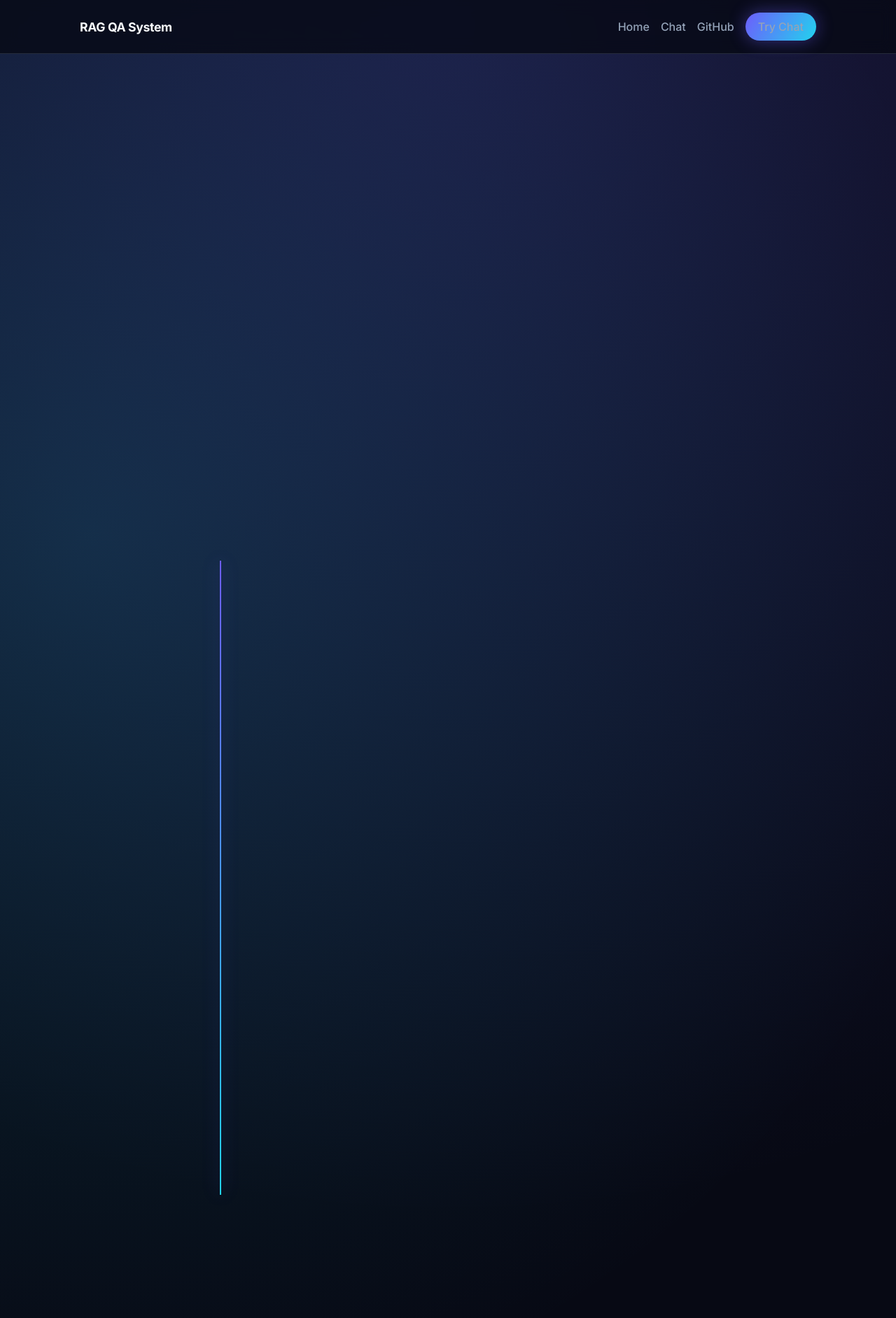
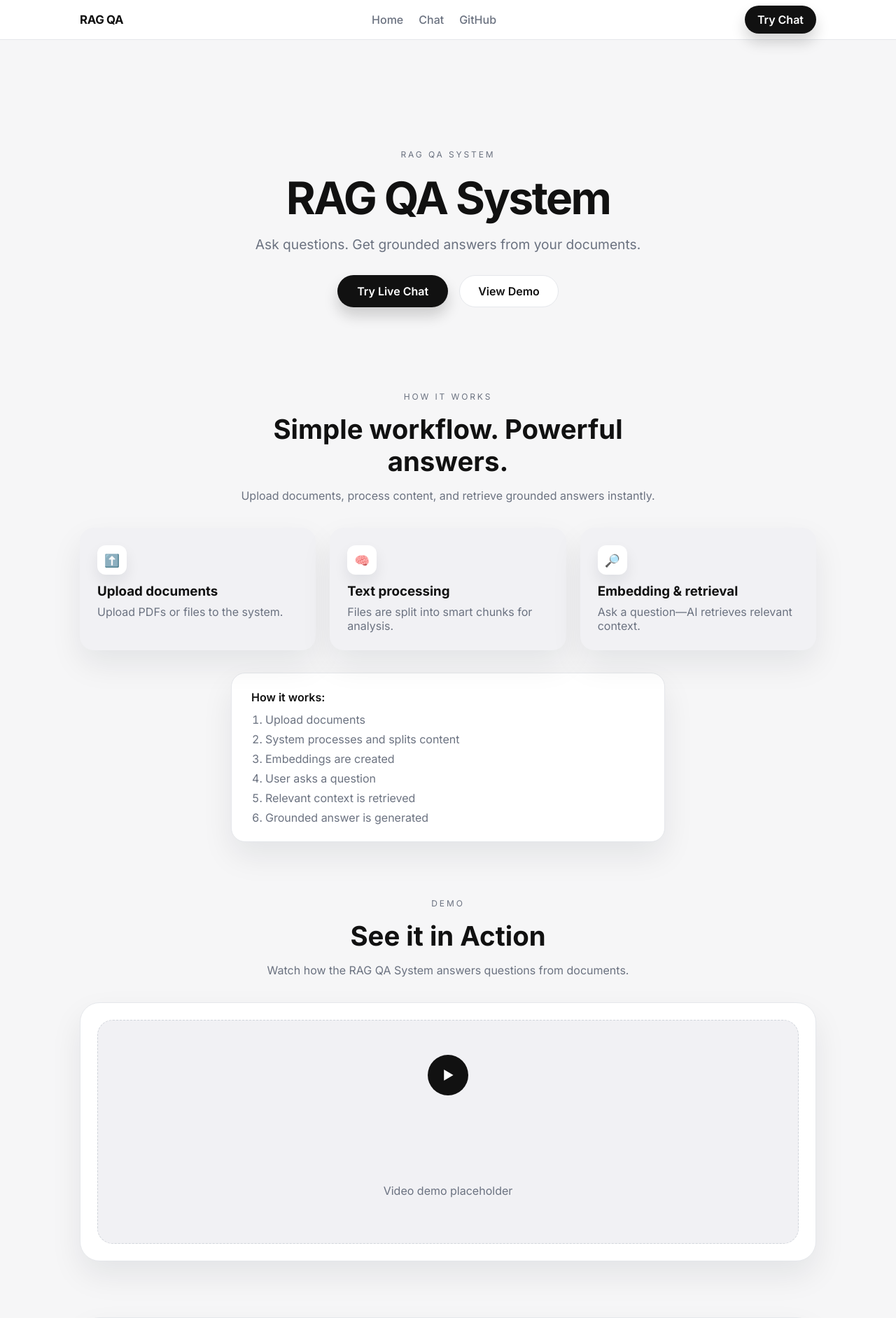
Before and after one commit to Ashutosh-Mishra21/RAG_QA_System, a FastAPI app: page / in a window 1280 px wide. Shown: the top 1883 px of the page at 70% size. Run offline with FastAPI, Linux system fonts and the light colour scheme.

Commit message:
Note 0.1.4: Updated the Web interface for the project

```diff
--- a/Backend/App/Static/css/style.css
+++ b/Backend/App/Static/css/style.css
@@ -1,15 +1,13 @@
 :root {
-    color-scheme: dark;
-    --bg: #070914;
-    --bg-alt: #0c1024;
-    --surface: rgba(15, 23, 42, 0.72);
-    --primary: #6d5dfc;
-    --primary-alt: #22d3ee;
-    --text: #f8fafc;
-    --muted: #94a3b8;
-    --border: rgba(148, 163, 184, 0.2);
-    --shadow: 0 24px 50px rgba(0, 0, 0, 0.45);
-    --glow: 0 0 24px rgba(109, 93, 252, 0.45);
+    color-scheme: light;
+    --bg: #f6f6f7;
+    --surface: #ffffff;
+    --surface-alt: #f1f1f4;
+    --text: #111111;
+    --muted: #6b7280;
+    --border: #e5e7eb;
+    --shadow: 0 20px 45px rgba(15, 23, 42, 0.08);
+    --accent: #111111;
 }
 
 * {
@@ -23,9 +21,7 @@ html {
 body {
     font-family: "Inter", "Segoe UI", sans-serif;
     margin: 0;
-    background: radial-gradient(circle at top, rgba(109, 93, 252, 0.2), transparent 45%),
-        radial-gradient(circle at 10% 20%, rgba(34, 211, 238, 0.16), transparent 40%),
-        var(--bg);
+    background: var(--bg);
     color: var(--text);
 }
 
@@ -37,398 +33,283 @@ a {
     position: sticky;
     top: 0;
     z-index: 10;
-    background: rgba(7, 9, 20, 0.8);
+    background: rgba(255, 255, 255, 0.92);
+    border-bottom: 1px solid var(--border);
     backdrop-filter: blur(10px);
-    border-bottom: 1px solid var(--border);
 }
 
 .nav-inner {
     max-width: 1100px;
     margin: 0 auto;
     padding: 18px 24px;
-    display: flex;
-    justify-content: space-between;
+    display: grid;
+    grid-template-columns: auto 1fr auto;
     align-items: center;
+    gap: 24px;
 }
 
 .logo {
     font-weight: 700;
-    font-size: 1.1rem;
+    font-size: 1.05rem;
+    text-decoration: none;
     letter-spacing: -0.02em;
 }
 
-.nav-links {
+.nav-center {
     display: flex;
-    align-items: center;
-    gap: 16px;
+    justify-content: center;
+    gap: 22px;
+    font-weight: 500;
 }
 
-.nav-links a {
+.nav-center a {
     text-decoration: none;
     color: var(--muted);
-    font-weight: 500;
-    transition: color 0.3s ease;
+    transition: color 0.2s ease;
 }
 
-.nav-links a:hover {
+.nav-center a:hover {
     color: var(--text);
 }
 
 .nav-cta {
     padding: 10px 18px;
     border-radius: 999px;
-    background: linear-gradient(120deg, var(--primary), var(--primary-alt));
+    background: var(--accent);
     color: #fff;
+    text-decoration: none;
     font-weight: 600;
-    box-shadow: var(--glow);
+    box-shadow: 0 12px 20px rgba(17, 17, 17, 0.18);
 }
 
 .container {
     max-width: 1100px;
     margin: 0 auto;
-    padding: 48px 24px 72px;
-}
-
-.glass {
-    background: var(--surface);
-    border: 1px solid var(--border);
-    backdrop-filter: blur(12px);
-}
-
-.pill {
-    display: inline-flex;
-    align-items: center;
-    padding: 6px 14px;
-    border-radius: 999px;
-    background: rgba(109, 93, 252, 0.2);
-    color: var(--text);
-    font-weight: 600;
-    font-size: 0.85rem;
-    border: 1px solid rgba(109, 93, 252, 0.4);
+    padding: 64px 24px 80px;
 }
 
 .hero {
-    display: grid;
-    grid-template-columns: repeat(auto-fit, minmax(280px, 1fr));
-    gap: 32px;
-    align-items: center;
-    padding: 40px 0 16px;
-    position: relative;
-    overflow: hidden;
+    text-align: center;
+    padding: 80px 0 40px;
 }
 
-.hero::before {
-    content: \"\";
-    position: absolute;
-    inset: -40% 10% auto 10%;
-    height: 60%;
-    background: linear-gradient(120deg, rgba(109, 93, 252, 0.3), rgba(34, 211, 238, 0.25));
-    filter: blur(40px);
-    opacity: 0.7;
-    animation: floatGlow 8s ease-in-out infinite;
-    z-index: -1;
+.eyebrow {
+    text-transform: uppercase;
+    letter-spacing: 0.24em;
+    font-size: 0.75rem;
+    color: var(--muted);
+    margin-bottom: 16px;
 }
 
-.hero-content h1 {
-    font-size: clamp(2.4rem, 4vw, 3.4rem);
-    margin: 16px 0 12px;
-    letter-spacing: -0.03em;
+.hero h1 {
+    font-size: clamp(2.6rem, 5vw, 4rem);
+    letter-spacing: -0.04em;
+    margin: 0 0 16px;
 }
 
-.hero-content p {
-    font-size: 1.1rem;
+.hero-subtitle {
+    font-size: 1.2rem;
     color: var(--muted);
-    margin-bottom: 24px;
+    max-width: 620px;
+    margin: 0 auto 32px;
 }
 
-.hero-buttons {
+.hero-actions {
     display: flex;
+    justify-content: center;
+    gap: 16px;
     flex-wrap: wrap;
-    gap: 12px;
 }
 
 .btn-primary {
     display: inline-flex;
     align-items: center;
     justify-content: center;
-    padding: 12px 24px;
-    background: linear-gradient(120deg, var(--primary), var(--primary-alt));
-    color: white;
-    border-radius: 12px;
+    padding: 12px 28px;
+    background: var(--accent);
+    color: #fff;
+    border-radius: 999px;
     text-decoration: none;
+    font-weight: 600;
     border: none;
-    font-weight: 600;
     cursor: pointer;
-    box-shadow: var(--glow);
-    transition: transform 0.3s ease, box-shadow 0.3s ease;
+    transition: transform 0.2s ease, box-shadow 0.2s ease;
+    box-shadow: 0 12px 20px rgba(17, 17, 17, 0.18);
 }
 
 .btn-primary:hover {
     transform: translateY(-2px);
-    box-shadow: 0 0 30px rgba(109, 93, 252, 0.6);
 }
 
-.btn-outline {
-    padding: 12px 24px;
+.btn-secondary {
+    display: inline-flex;
+    align-items: center;
+    justify-content: center;
+    padding: 12px 26px;
+    border-radius: 999px;
     border: 1px solid var(--border);
+    text-decoration: none;
     color: var(--text);
-    border-radius: 12px;
-    text-decoration: none;
-    font-weight: 600;
-    background: rgba(15, 23, 42, 0.4);
-    transition: border 0.3s ease, transform 0.3s ease;
-}
-
-.btn-outline:hover {
-    border-color: rgba(109, 93, 252, 0.6);
-    transform: translateY(-2px);
-}
-
-.hero-metrics {
-    display: grid;
-    grid-template-columns: repeat(auto-fit, minmax(160px, 1fr));
-    gap: 16px;
-    margin-top: 28px;
-}
-
-.hero-metrics div {
-    padding: 14px 16px;
-    border-radius: 12px;
-    border: 1px solid var(--border);
-    background: rgba(15, 23, 42, 0.6);
-}
-
-.hero-metrics strong {
-    display: block;
-    font-size: 1.1rem;
-}
-
-.hero-metrics span {
-    color: var(--muted);
-    font-size: 0.9rem;
-}
-
-.hero-card {
-    border-radius: 20px;
-    padding: 20px;
-    box-shadow: var(--shadow);
-}
-
-.hero-card-header {
-    display: flex;
-    justify-content: space-between;
-    align-items: center;
-    font-size: 0.9rem;
-    color: var(--muted);
-    margin-bottom: 16px;
-}
-
-.status-dot {
-    color: #22c55e;
+    background: #fff;
     font-weight: 600;
 }
 
-.hero-card-body {
-    display: flex;
-    flex-direction: column;
-    gap: 12px;
-}
-
-.chat-bubble {
-    padding: 14px 16px;
-    border-radius: 16px;
-    font-size: 0.95rem;
-    line-height: 1.5;
-}
-
-.chat-bubble.user {
-    background: rgba(109, 93, 252, 0.25);
-    align-self: flex-end;
-}
-
-.chat-bubble.bot {
-    background: rgba(15, 23, 42, 0.7);
-    border: 1px solid var(--border);
+.section {
+    margin-top: 80px;
 }
 
 .section-heading {
     text-align: center;
-    max-width: 680px;
-    margin: 0 auto 32px;
-}
-
-.section-heading span {
-    color: var(--primary-alt);
-    font-weight: 600;
-    text-transform: uppercase;
-    letter-spacing: 0.08em;
-    font-size: 0.75rem;
+    max-width: 640px;
+    margin: 0 auto 36px;
 }
 
 .section-heading h2 {
+    font-size: clamp(1.9rem, 3vw, 2.6rem);
     margin: 10px 0;
-    font-size: 2rem;
 }
 
 .section-heading p {
     color: var(--muted);
 }
 
-.features,
-.tech,
-.demo,
-.how-it-works,
-.cta {
-    margin-top: 80px;
-}
-
-.feature-grid {
+.card-grid {
     display: grid;
-    grid-template-columns: repeat(auto-fit, minmax(240px, 1fr));
+    grid-template-columns: repeat(auto-fit, minmax(230px, 1fr));
     gap: 20px;
 }
 
-.card {
-    padding: 22px;
-    border-radius: 16px;
+.info-card {
+    background: var(--surface-alt);
+    border-radius: 20px;
+    padding: 24px;
     box-shadow: var(--shadow);
-    transition: transform 0.3s ease, box-shadow 0.3s ease;
+    border: 1px solid transparent;
 }
 
-.card:hover {
-    transform: translateY(-6px);
-    box-shadow: 0 0 30px rgba(109, 93, 252, 0.25);
+.info-card h3 {
+    margin: 12px 0 8px;
 }
 
-.card h3 {
-    margin-top: 0;
-    margin-bottom: 10px;
-}
-
-.card p {
+.info-card p {
     color: var(--muted);
     margin: 0;
 }
 
-.tech-grid {
+.card-icon {
+    height: 42px;
+    width: 42px;
+    border-radius: 12px;
+    background: #fff;
     display: grid;
-    grid-template-columns: repeat(auto-fit, minmax(220px, 1fr));
-    gap: 16px;
+    place-items: center;
+    box-shadow: 0 10px 20px rgba(15, 23, 42, 0.08);
+    font-size: 1.1rem;
 }
 
-.tech-card {
-    padding: 18px;
-    border-radius: 14px;
-}
-
-.tech-card span {
-    display: block;
-    font-size: 0.85rem;
-    color: var(--muted);
-    margin-bottom: 6px;
-}
-
-.how-it-works {
-    position: relative;
-}
-
-.timeline {
-    position: relative;
-    display: grid;
-    gap: 20px;
-    max-width: 720px;
-    margin: 0 auto;
-}
-
-.timeline-line {
-    position: absolute;
-    left: 34px;
-    top: 0;
-    bottom: 0;
-    width: 2px;
-    background: linear-gradient(180deg, var(--primary), var(--primary-alt));
-    box-shadow: var(--glow);
-}
-
-.timeline-card {
-    position: relative;
-    display: grid;
-    grid-template-columns: 60px 1fr;
-    gap: 16px;
-    padding: 18px;
-    border-radius: 16px;
-    background: rgba(15, 23, 42, 0.65);
+.steps-block {
+    max-width: 620px;
+    margin: 32px auto 0;
+    background: #fff;
+    padding: 24px 28px;
+    border-radius: 20px;
     border: 1px solid var(--border);
     box-shadow: var(--shadow);
 }
 
-.timeline-icon {
-    height: 44px;
-    width: 44px;
-    border-radius: 12px;
-    background: rgba(109, 93, 252, 0.2);
+.steps-title {
+    font-weight: 600;
+    margin: 0 0 12px;
+}
+
+.steps-block ol {
+    margin: 0;
+    padding-left: 20px;
+    color: var(--muted);
+    display: grid;
+    gap: 8px;
+}
+
+.video-shell {
+    background: #fff;
+    border-radius: 28px;
+    padding: 24px;
+    box-shadow: var(--shadow);
+    border: 1px solid var(--border);
+}
+
+.video-placeholder {
+    min-height: 320px;
+    border-radius: 22px;
     display: grid;
     place-items: center;
-    font-size: 1.2rem;
-    border: 1px solid rgba(109, 93, 252, 0.4);
+    text-align: center;
+    color: var(--muted);
+    background: var(--surface-alt);
+    border: 1px dashed #d1d5db;
+    gap: 12px;
 }
 
-.video-card {
-    border-radius: 24px;
-    padding: 24px;
+.play-button {
+    height: 58px;
+    width: 58px;
+    border-radius: 50%;
+    background: var(--accent);
+    color: #fff;
+    display: grid;
+    place-items: center;
+    font-weight: 600;
+}
+
+.cta {
+    background: #fff;
+    border-radius: 28px;
+    padding: 32px;
+    border: 1px solid var(--border);
+    box-shadow: var(--shadow);
+    display: flex;
+    align-items: center;
+    justify-content: space-between;
+    flex-wrap: wrap;
+    gap: 16px;
+}
+
+.cta-content p {
+    color: var(--muted);
+    margin: 0;
+}
+
+.footer {
+    margin-top: 96px;
+    padding-bottom: 32px;
+}
+
+.footer-inner {
+    background: #fff;
+    border-radius: 28px;
+    padding: 28px;
+    display: flex;
+    flex-wrap: wrap;
+    gap: 32px;
+    justify-content: space-between;
+    border: 1px solid var(--border);
     box-shadow: var(--shadow);
 }
 
-.video-placeholder {
-    min-height: 300px;
-    border-radius: 20px;
-    display: grid;
-    place-items: center;
-    text-align: center;
-    background: radial-gradient(circle at top, rgba(109, 93, 252, 0.2), transparent 60%),
-        rgba(15, 23, 42, 0.6);
-    border: 1px dashed rgba(109, 93, 252, 0.5);
+.footer-name {
+    font-weight: 600;
+    margin: 0 0 6px;
+}
+
+.footer-role {
+    margin: 0 0 12px;
     color: var(--muted);
 }
 
-.play-button {
-    height: 56px;
-    width: 56px;
-    border-radius: 50%;
-    background: linear-gradient(120deg, var(--primary), var(--primary-alt));
-    display: grid;
-    place-items: center;
-    margin-bottom: 12px;
-    box-shadow: var(--glow);
-}
-
-.cta {
-    display: flex;
-    flex-wrap: wrap;
-    align-items: center;
-    justify-content: space-between;
-    gap: 16px;
-    padding: 28px;
-    border-radius: 20px;
-    background: linear-gradient(120deg, rgba(109, 93, 252, 0.25), rgba(34, 211, 238, 0.2));
-    border: 1px solid rgba(109, 93, 252, 0.4);
-    box-shadow: var(--shadow);
-}
-
-.footer {
-    margin-top: 80px;
-    padding: 32px 0 0;
-}
-
-.footer-inner {
-    display: flex;
-    flex-wrap: wrap;
-    gap: 24px;
-    justify-content: space-between;
-    padding: 24px;
-    border-radius: 20px;
-    border: 1px solid rgba(109, 93, 252, 0.4);
-    box-shadow: var(--shadow);
+.footer-description {
+    margin: 0;
+    color: var(--muted);
+    max-width: 420px;
 }
 
 .footer-links {
--- a/Backend/App/Templates/base.html
+++ b/Backend/App/Templates/base.html
@@ -15,11 +15,15 @@
 
     <nav class="navbar">
         <div class="nav-inner">
-            <div class="logo">RAG QA System</div>
-            <div class="nav-links">
+            <div class="nav-left">
+                <a href="/" class="logo">RAG QA</a>
+            </div>
+            <div class="nav-center">
                 <a href="/">Home</a>
                 <a href="/chat">Chat</a>
-                <a href="https://github.com/yourname/enterprise-rag">GitHub</a>
+                <a href="https://github.com/Ashutosh-Mishra21/RAG_QA_System">GitHub</a>
+            </div>
+            <div class="nav-right">
                 <a href="/chat" class="nav-cta">Try Chat</a>
             </div>
         </div>
--- a/Backend/App/Templates/components/footer.html
+++ b/Backend/App/Templates/components/footer.html
@@ -6,10 +6,10 @@
             <p>Building grounded answers for modern knowledge teams.</p>
         </div>
         <div class="footer-links">
-            <a href="https://github.com/yourname/enterprise-rag">GitHub</a>
-            <a href="https://linkedin.com/in/yourname">LinkedIn</a>
-            <a href="mailto:you@example.com">Email</a>
-            <a href="https://github.com/yourname/enterprise-rag">Project Repo</a>
+            <a href="https://github.com/Ashutosh-Mishra21">GitHub</a>
+            <a href="https://www.linkedin.com/in/ashutosh-mishra21/">LinkedIn</a>
+            <a href="mailto:ashutoshmishra21oct2003@gmail.com">Email</a>
+            <a href="https://github.com/Ashutosh-Mishra21/RAG_QA_System">Project Repo</a>
         </div>
     </div>
 </footer>
--- a/Backend/App/Templates/index.html
+++ b/Backend/App/Templates/index.html
@@ -1,34 +1,92 @@
 {% extends "base.html" %}
 
 {% block content %}
-
-{% include "components/hero.html" %}
-{% include "components/how_it_works.html" %}
-{% include "components/features.html" %}
-{% include "components/techstack.html" %}
-
-<section class="demo" id="live-demo">
-    <div class="section-heading" data-animate>
-        <span>Live Demo</span>
-        <h2>See It in Action</h2>
-        <p>Watch how the RAG QA System answers questions from documents.</p>
-    </div>
-    <div class="video-card glass" data-animate>
-        <div class="video-placeholder">
-            <div class="play-button">▶</div>
-            <p>Demo video placeholder</p>
+<section class="hero">
+    <div class="hero-content">
+        <p class="eyebrow">RAG QA System</p>
+        <h1>RAG QA System</h1>
+        <p class="hero-subtitle">Ask questions. Get grounded answers from your documents.</p>
+        <div class="hero-actions">
+            <a href="/chat" class="btn-primary">Try Live Chat</a>
+            <a href="#demo" class="btn-secondary">View Demo</a>
         </div>
     </div>
 </section>
 
-<section class="cta" data-animate>
-    <div>
+<section class="section how-it-works" id="how-it-works">
+    <div class="section-heading">
+        <p class="eyebrow">How it works</p>
+        <h2>Simple workflow. Powerful answers.</h2>
+        <p>Upload documents, process content, and retrieve grounded answers instantly.</p>
+    </div>
+    <div class="card-grid">
+        <article class="info-card">
+            <div class="card-icon">⬆️</div>
+            <h3>Upload documents</h3>
+            <p>Upload PDFs or files to the system.</p>
+        </article>
+        <article class="info-card">
+            <div class="card-icon">🧠</div>
+            <h3>Text processing</h3>
+            <p>Files are split into smart chunks for analysis.</p>
+        </article>
+        <article class="info-card">
+            <div class="card-icon">🔎</div>
+            <h3>Embedding & retrieval</h3>
+            <p>Ask a question—AI retrieves relevant context.</p>
+        </article>
+    </div>
+    <div class="steps-block">
+        <p class="steps-title">How it works:</p>
+        <ol>
+            <li>Upload documents</li>
+            <li>System processes and splits content</li>
+            <li>Embeddings are created</li>
+            <li>User asks a question</li>
+            <li>Relevant context is retrieved</li>
+            <li>Grounded answer is generated</li>
+        </ol>
+    </div>
+</section>
+
+<section class="section demo" id="demo">
+    <div class="section-heading">
+        <p class="eyebrow">Demo</p>
+        <h2>See it in Action</h2>
+        <p>Watch how the RAG QA System answers questions from documents.</p>
+    </div>
+    <div class="video-shell">
+        <div class="video-placeholder">
+            <div class="play-button">▶</div>
+            <p>Video demo placeholder</p>
+        </div>
+    </div>
+</section>
+
+<section class="section cta">
+    <div class="cta-content">
         <h2>Ready to try it yourself?</h2>
-        <p>Launch the chat experience and start asking grounded questions.</p>
+        <p>Start chatting with your own documents using RAG QA System.</p>
     </div>
     <a href="/chat" class="btn-primary">Open Chat</a>
 </section>
 
-{% include "components/footer.html" %}
+<footer class="footer">
+    <div class="footer-inner">
+        <div class="footer-profile">
+            <p class="footer-name">Ashutosh Mishra</p>
+            <p class="footer-role">Engineer</p>
+            <p class="footer-description">
+                AI/ML Engineer building data-driven, intelligent systems. Focused on quality, usability, and
+                innovation in applied AI.
+            </p>
+        </div>
+        <div class="footer-links">
+            <a href="https://github.com/Ashutosh-Mishra21">GitHub</a>
+            <a href="https://www.linkedin.com/in/ashutosh-mishra21/">LinkedIn</a>
+            <a href="mailto:ashutoshmishra21oct2003@gmail.com">Email</a>
+        </div>
+    </div>
+</footer>
 
 {% endblock %}
```
Also changed, not shown: other parts of Backend/App/Static/css/style.css (+43 -40 lines).
